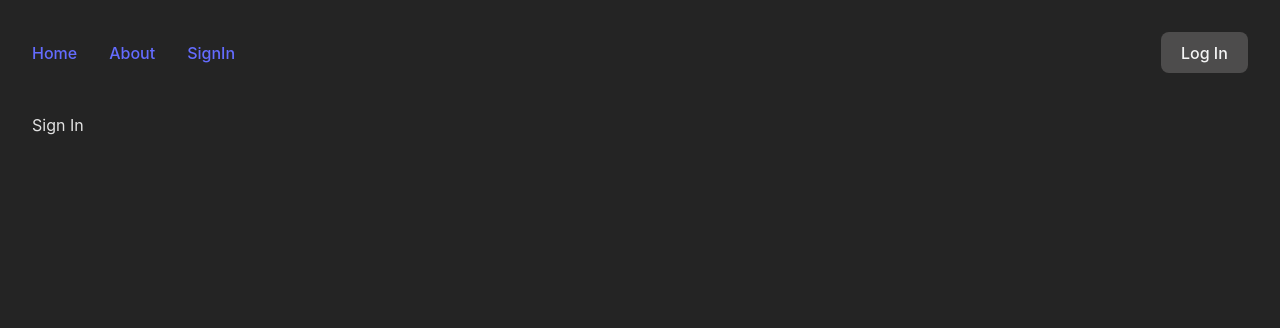
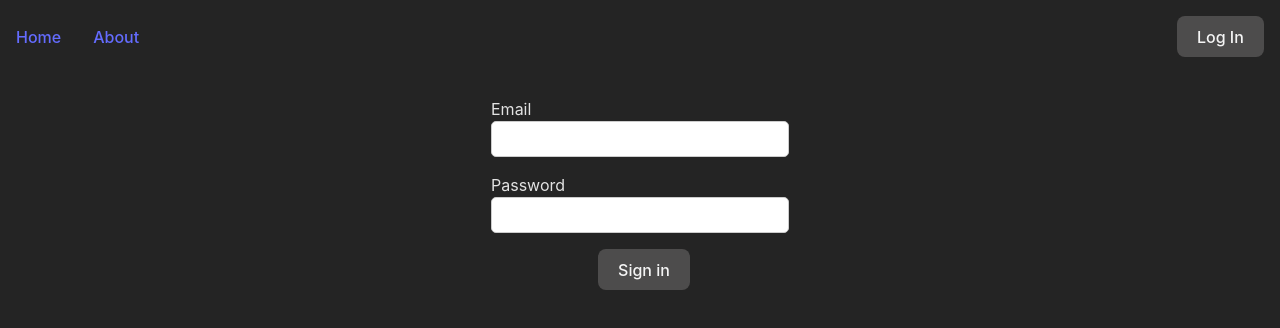
Before and after one commit to medosf/schoolProject, a React (Vite) app in the folder client/: page /sign-in in a window 1280 px wide. Shown: the top 328 px of the page. Built offline with nearby package versions, Linux system fonts and the light colour scheme; no server answers.

Commit message:
update auth logic and adding mock data

```diff
--- a/client/src/App.css
+++ b/client/src/App.css
@@ -1,6 +1,7 @@
 #root {
   max-width: 1280px;
-  padding: 2rem;
+  padding: 1rem;
+  margin: 0 auto;
 }
 
 .navigation {
--- a/client/src/App.jsx
+++ b/client/src/App.jsx
@@ -33,8 +33,6 @@ function App() {
               <Link to="/">Home</Link>
 
               <Link to="/about">About</Link>
-
-              <Link to="/sign-in">SignIn</Link>
             </div>
             <div className="nav-buttons">
               <NavButtons />
--- a/client/src/components/signin/index.jsx
+++ b/client/src/components/signin/index.jsx
@@ -1,16 +1,28 @@
 import { useSearchParams } from "react-router-dom";
-import { useAuth } from "../../context/AuthContext";
-
+import "./signIn.css";
 const SignIn = () => {
   const [searchParams] = useSearchParams();
-  const { user } = useAuth();
-  console.log("user", user);
   const url = searchParams.get("url");
 
+  const handleSubmit = () => {
+    return (window.location.href = "/");
+  };
+
   return (
-    <div>
+    <div className="sign-in-wrapper">
       {url && <p>{`Please login to be able to visit: ${url} page`}</p>}
-      <p>Sign In</p>
+      <div>
+        <label htmlFor="email">Email</label>
+        <br />
+        <input type="email" id="email" />
+      </div>
+      <div>
+        <label htmlFor="password">Password</label>
+        <br />
+        <input type="password" id="password" />
+      </div>
+
+      <button onClick={handleSubmit}>Sign in</button>
     </div>
   );
 };
--- /dev/null
+++ b/client/src/components/signin/signIn.css
@@ -0,0 +1,18 @@
+.sign-in-wrapper {
+  max-width: 600px;
+  margin: 0 auto;
+  display: flex;
+  flex-direction: column;
+  align-items: center;
+  justify-content: center;
+  gap: 1rem;
+}
+
+input[type="email"],
+input[type="password"] {
+  min-width: 280px;
+  padding: 0.5rem;
+  font-size: 1rem;
+  border: 1px solid #ccc;
+  border-radius: 5px;
+}
```
